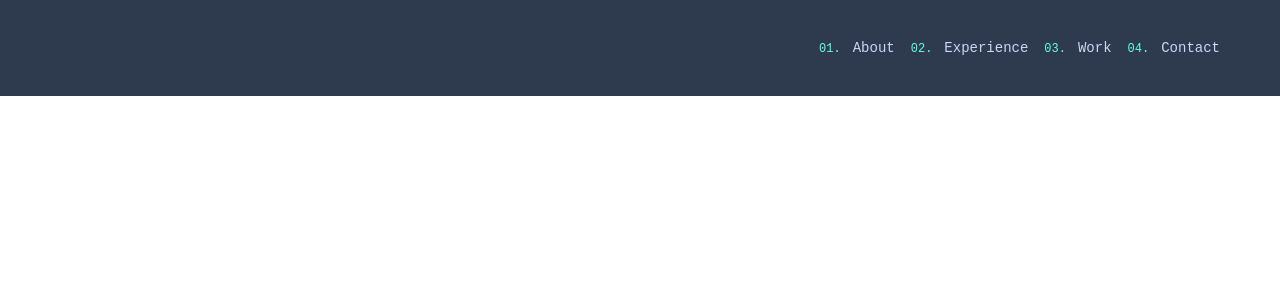
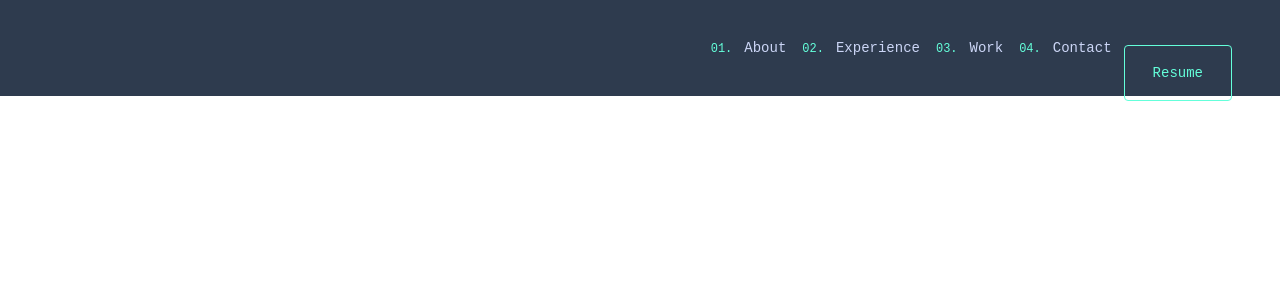
Before and after one commit to IvanSarabeev/Portfolio-v2, a React (Vite) app: page / in a window 1280 px wide. Shown: the top 300 px of the page. Built offline with nearby package versions, Linux system fonts and the light colour scheme.

Commit message:
chore: added resume file

```diff
--- a/src/components/HTML/Button.tsx
+++ b/src/components/HTML/Button.tsx
@@ -8,7 +8,7 @@ type ButtonAtrrs = ButtonHTMLAttributes<HTMLButtonElement>;
 
 const Button = ({children, ...restProps}:ButtonProp & ButtonAtrrs) => {
   return (
-    <button type='button' {...restProps}>
+    <button {...restProps}>
         {children}
     </button>
   )
--- a/src/components/Header/Header.tsx
+++ b/src/components/Header/Header.tsx
@@ -1,8 +1,14 @@
 import React from 'react'
 import { headerLinks } from 'constants/data'
 import Button from 'components/HTML/Button'
+import ResumeFile from 'assets/files/Ivan-Mihaylov-Sarabeev-Resume.pdf'
 
 const Header = () => {
+
+  const downloadResume = () => {
+    window.open(ResumeFile);
+  }
+
   return (
     <header className='w-full fixed top-0 z-10 h-24 flex items-center justify-between filter-none backdrop-filter pointer-events-auto bg-header-bg sm:px-6 md:px-8 lg:px-10 xl:px-12'>
       <nav className='w-full relative z-20 flex items-center justify-between font-monts text-lightest-slate'>
@@ -25,9 +31,12 @@ const Header = () => {
                     )
                 })}
             </ol>
+            <div>
+                <Button type='button' className='primary-btn' rel='noreferrer' onClick={downloadResume}>Resume</Button>
+            </div>
         </div>
         <div className="flex md:hidden">
-            <Button>
+            <Button className='' type='button' aria-label='Menu'>
                 not empty
             </Button>
         </div>
```
Also changed, not shown: 1 other file (tests, documents, lock files or other folders).
